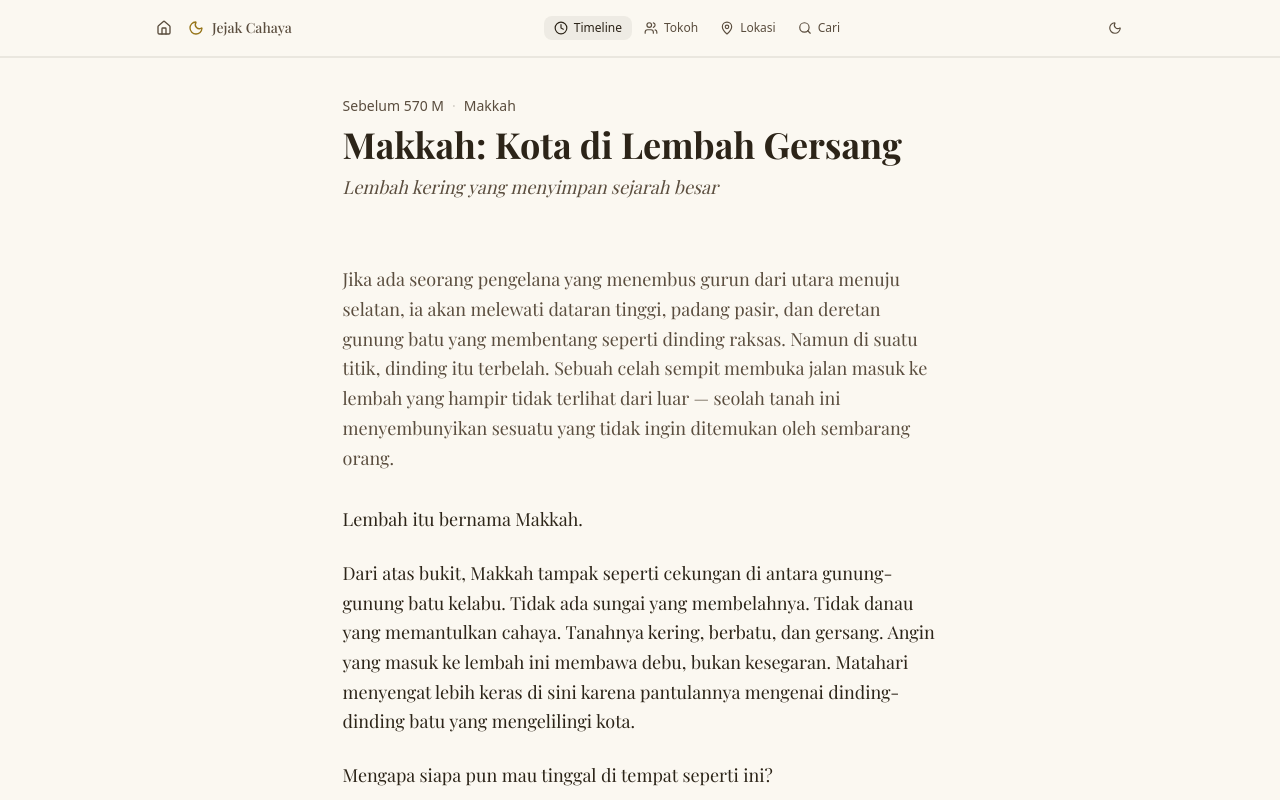
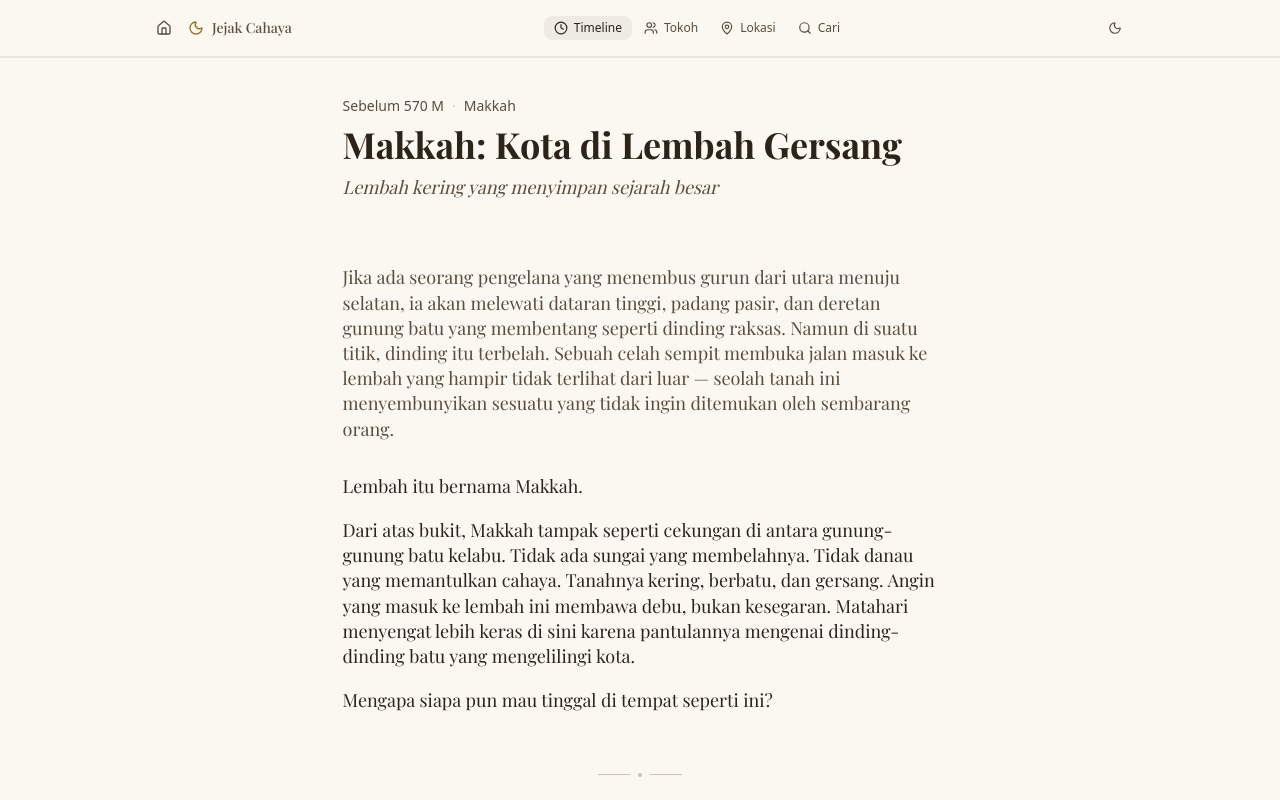
Before and after one commit to abuauf4/jejak-cahaya, a Next.js app: page /bab/2 in a window 1280 px wide. Shown: the top 800 px of the page. Built offline with nearby package versions, Linux system fonts and the light colour scheme; a web font is replaced by a local one.

Commit message:
8a372c85-f3e0-4e48-ae56-6d1516d9cd6a

```diff
--- a/src/app/globals.css
+++ b/src/app/globals.css
@@ -134,9 +134,9 @@ html { scroll-behavior: smooth; }
   max-width: 65ch;
   font-family: var(--font-playfair), Georgia, serif;
   font-size: 18px;
-  line-height: 1.65;
+  line-height: 1.4;
 }
-.reader-content p { margin-bottom: 1.5rem; }
+.reader-content p { margin-bottom: 1.2rem; }
 .reader-content p:last-child { margin-bottom: 0; }
 
 /* Closing punchline — dramatic standalone line at end of reflection */
```
